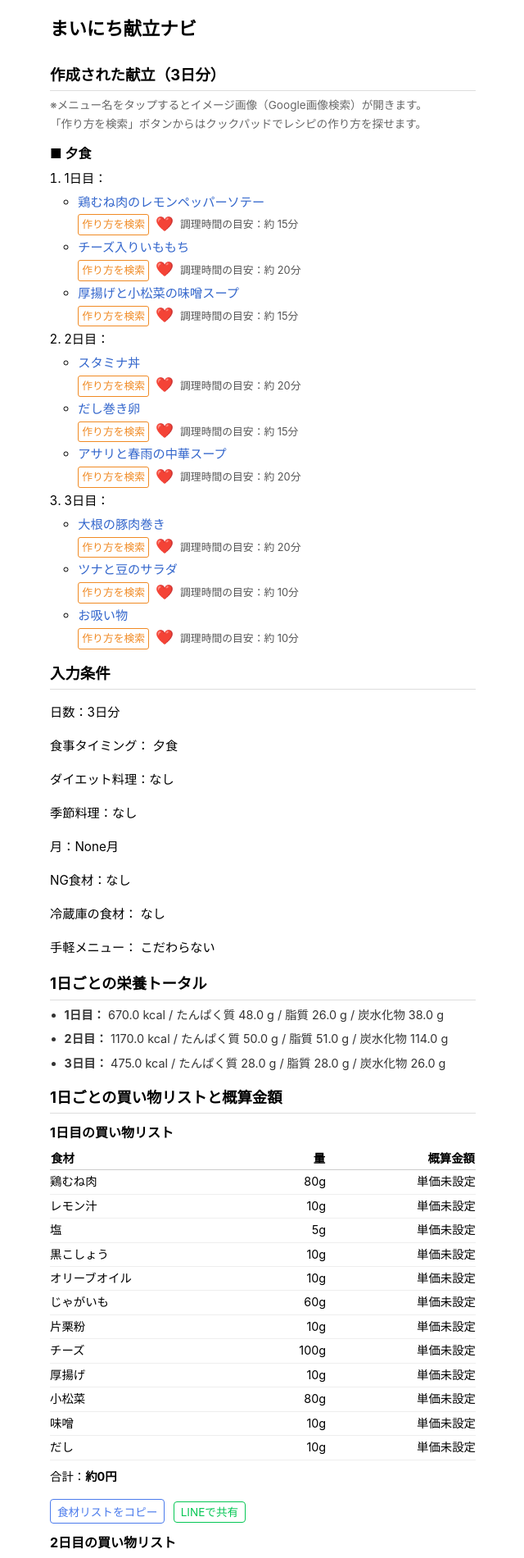
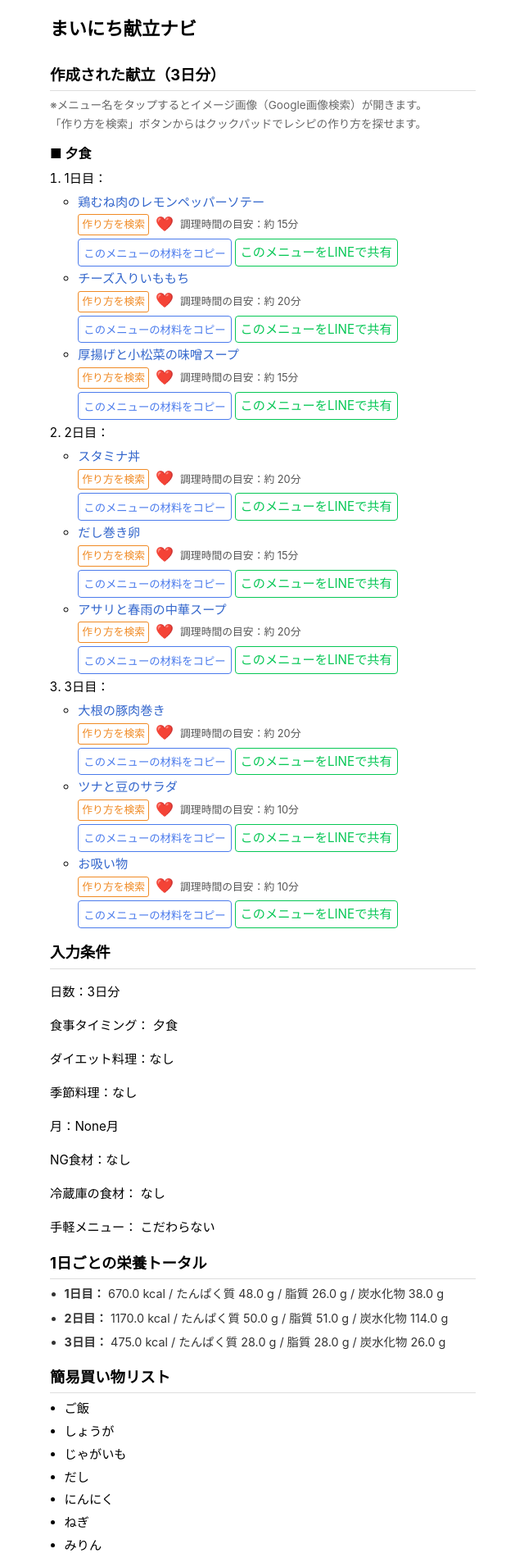
Before and after one commit to tkgorira/auto_menu, a Flask app: page /generate_from_vision in a window 1280 px wide. Shown: the top 1900 px of the page at 82% size, without its empty margins (319-959 px from the left). Run offline with Flask 3, Linux system fonts and the light colour scheme; data comes from the database, SQL or seed files in the repository.

Commit message:
Add per-recipe share buttons and remove daily shopping list

```diff
--- a/app.py
+++ b/app.py
@@ -356,6 +356,22 @@ def estimate_cost(ingredients_agg):
         })
 
     return {"total_cost": total, "details": details}
+
+
+# ===================== レシピ単位の共有テキスト =====================
+def format_ingredient_line(ing):
+    name = ing.get("name")
+    amount = ing.get("amount")
+    unit = ing.get("unit", "")
+    return f"{name} {amount}{unit}"
+
+
+def build_share_text_for_recipe(recipe):
+    lines = [recipe.get("name", "メニュー")]
+    details = recipe.get("ingredients_detail", []) or []
+    for ing in details:
+        lines.append("- " + format_ingredient_line(ing))
+    return "\n".join(lines)
 
 
 # ===================== 自作レシピ読み込みヘルパ =====================
@@ -742,6 +758,14 @@ def generate_from_vision():
         total = sum_nutrition(day_recipes[d])
         daily_nutrition.append(total)
 
+    # 各レシピに share_text を付与
+    for d in range(days):
+        for r in day_recipes[d]:
+            if r.get("ingredients_detail"):
+                r["share_text"] = build_share_text_for_recipe(r)
+            else:
+                r["share_text"] = None
+
     daily_ingredients = []
     daily_costs = []
     for d in range(days):
@@ -1030,6 +1054,14 @@ def generate():
         total = sum_nutrition(day_recipes[d])
         daily_nutrition.append(total)
 
+    # 各レシピに share_text を付与
+    for d in range(days):
+        for r in day_recipes[d]:
+            if r.get("ingredients_detail"):
+                r["share_text"] = build_share_text_for_recipe(r)
+            else:
+                r["share_text"] = None
+
     daily_ingredients = []
     daily_costs = []
     for d in range(days):
--- a/templates/result.html
+++ b/templates/result.html
@@ -288,6 +288,27 @@
                                             </span>
                                         {% endif %}
                                     </div>
+
+                                    {% if recipe.share_text %}
+                                    <!-- レシピ単位の材料シェア -->
+                                    <div style="margin-top:2px; display:flex; flex-wrap:wrap; gap:4px; font-size:0.8rem;">
+                                        <button
+                                            type="button"
+                                            class="copy-btn"
+                                            data-share-text="{{ recipe.share_text }}"
+                                            style="padding:3px 6px; border-radius:4px; border:1px solid #4b7bec; background:#fff; color:#4b7bec;"
+                                        >
+                                            このメニューの材料をコピー
+                                        </button>
+                                        <a
+                                            href="https://line.me/R/msg/text/?{{ recipe.share_text|urlencode }}"
+                                            target="_blank"
+                                            style="padding:3px 6px; border-radius:4px; border:1px solid #06c755; color:#06c755; text-decoration:none;"
+                                        >
+                                            このメニューをLINEで共有
+                                        </a>
+                                    </div>
+                                    {% endif %}
                                 </div>
                             </li>
                             {% endfor %}
@@ -353,77 +374,7 @@
         </ul>
     {% endif %}
 
-    {% if daily_ingredients and daily_costs %}
-        <h2>1日ごとの買い物リストと概算金額</h2>
-
-        {% for d in range(days) %}
-            <h3>{{ d + 1 }}日目の買い物リスト</h3>
-
-            {% set cost_info = daily_costs[d] %}
-            {% set ing_agg = daily_ingredients[d] %}
-
-            {% if cost_info.details %}
-                <table style="width:100%; border-collapse:collapse; font-size:0.9rem; margin-bottom:8px;">
-                    <thead>
-                        <tr>
-                            <th style="border-bottom:1px solid #ccc; text-align:left;">食材</th>
-                            <th style="border-bottom:1px solid #ccc; text-align:right;">量</th>
-                            <th style="border-bottom:1px solid #ccc; text-align:right;">概算金額</th>
-                        </tr>
-                    </thead>
-                    <tbody>
-                        {% for item in cost_info.details %}
-                            <tr>
-                                <td style="border-bottom:1px solid #eee; padding:2px 0;">
-                                    {{ item.name }}
-                                </td>
-                                <td style="border-bottom:1px solid #eee; padding:2px 0; text-align:right;">
-                                    {{ item.total_amount }}{{ item.unit }}
-                                </td>
-                                <td style="border-bottom:1px solid #eee; padding:2px 0; text-align:right;">
-                                    {% if item.price_per_100g %}
-                                        約{{ item.cost }}円
-                                    {% else %}
-                                        単価未設定
-                                    {% endif %}
-                                </td>
-                            </tr>
-                        {% endfor %}
-                    </tbody>
-                </table>
-
-                <p style="font-size:0.9rem; margin-top:0;">
-                    合計：<strong>約{{ cost_info.total_cost }}円</strong>
-                </p>
-
-                {% set lines = [] %}
-                {% for item in cost_info.details %}
-                    {% set _ = lines.append(item.name ~ " " ~ item.total_amount ~ item.unit) %}
-                {% endfor %}
-                {% set share_text = (d + 1) ~ "日目の買い物リスト\n" ~ lines|join("\n") %}
-
-                <p style="margin:4px 0 10px;">
-                    <button
-                        type="button"
-                        class="copy-btn"
-                        data-share-text="{{ share_text }}"
-                        style="font-size:0.85rem; padding:4px 8px; border-radius:4px; border:1px solid #4b7bec; background:#fff; color:#4b7bec; margin-right:6px;"
-                    >
-                        食材リストをコピー
-                    </button>
-                    <a
-                        href="https://line.me/R/msg/text/?{{ share_text|urlencode }}"
-                        target="_blank"
-                        style="font-size:0.85rem; padding:4px 8px; border-radius:4px; border:1px solid #06c755; color:#06c755; text-decoration:none;"
-                    >
-                        LINEで共有
-                    </a>
-                </p>
-            {% else %}
-                <p>この日の買い物リストはありません。</p>
-            {% endif %}
-        {% endfor %}
-    {% endif %}
+    <!-- ★ ここにあった「1日ごとの買い物リストと概算金額」セクションは削除済み -->
 
     <h2>簡易買い物リスト</h2>
     {% if shopping_list %}
@@ -459,7 +410,7 @@
     }
 
     document.addEventListener("DOMContentLoaded", () => {
-      // コピー用ボタン
+      // コピー用ボタン（レシピ単位のボタンも、今後追加するボタンも共通）
       document.querySelectorAll(".copy-btn").forEach(btn => {
         btn.addEventListener("click", () => {
           const text = btn.getAttribute("data-share-text") || "";
```
